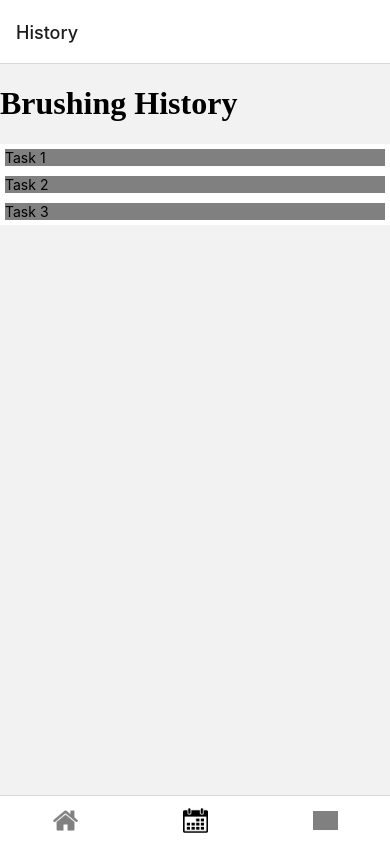
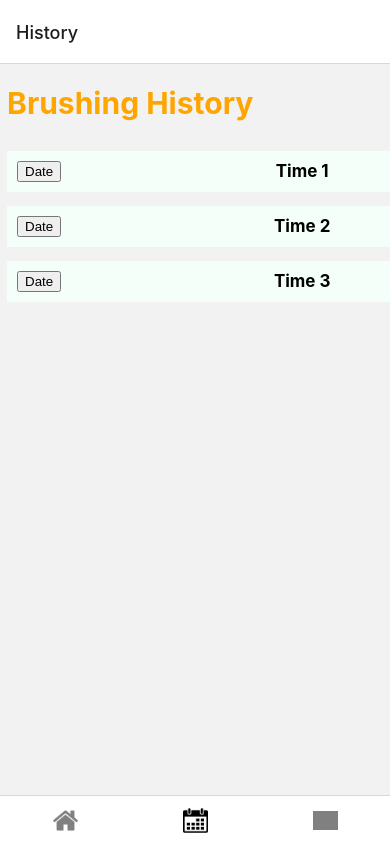
Before and after one commit to calvin-cs262-fall2021-teamF/Client, a React Native app: screen /History in a window 390 px wide. Built offline with nearby package versions, Linux system fonts and the light colour scheme; grey boxes are pictures that could not be loaded.

Commit message:
Implemented pseudo brush logs

```diff
--- a/pages/history/History.js
+++ b/pages/history/History.js
@@ -1,14 +1,45 @@
-import React from 'react'
+import { useLinkProps } from '@react-navigation/native';
+import React, {useState} from 'react'
 import { StyleSheet, Text, View } from 'react-native';
+import { ScreenContainer } from 'react-native-screens';
 import { historyStyles } from './historyStyles';
 
 export default function HistoryScreen({ navigation }) {
+	const [input, setInput] = useState('');
+
 	return (
 		<View>
-			<h1>Brushing History</h1>
-			<Text style={historyStyles.div}>Task 1</Text>
-			<Text style={historyStyles.div}>Task 2</Text>
-			<Text style={historyStyles.div}>Task 3</Text>
+			<h1>
+				<Text style={historyStyles.h}> Brushing History
+				</Text>
+			</h1>
+			<Text style={historyStyles.div}>
+				Time 1
+				<button style={{float: 'right'}}>
+					Check
+				</button>
+				<button style={{float: 'left'}}>
+					Date
+				</button>
+				</Text>
+			<Text style={historyStyles.div}>
+				Time 2
+				<button style={{float: 'right'}}>
+					Check
+				</button>
+				<button style={{float: 'left'}}>
+					Date
+				</button>
+			</Text>
+			<Text style={historyStyles.div}>
+				Time 3
+				<button style={{float: 'right'}}>
+					Check
+				</button>
+				<button style={{float: 'left'}}>
+					Date
+				</button>
+				</Text>
 		</View>
 	);
 }
--- a/pages/history/historyStyles.js
+++ b/pages/history/historyStyles.js
@@ -1,17 +1,28 @@
 import { StyleSheet } from 'react-native';
 
 export const historyStyles = StyleSheet.create({
-    h1: {
+
+    h: {
         fontSize: 30,
-        fontStyle: 'sans-serif',
+        fontStyle: 'Roboto',
+        fontWeight: 'bold',
+        color: 'orange',
     },
 
     div: {
-        backgroundColor: 'grey',
-        //padding: 10,
-        borderWidth: 5,
-        borderColor: 'white',
-        //color: 'green',
+        backgroundColor: 'mintcream',
+        padding: 10,
+        width: 600,
+        color: 'black',
+        fontSize: 17,
+        fontStyle: 'serif',
+        fontWeight: 'bold',
+        margin: 7,
+        textAlign: "center"
     },
 
+    check: {
+        display: 'flex',
+        justifyContent: 'flex-end',
+    },
 })
```
